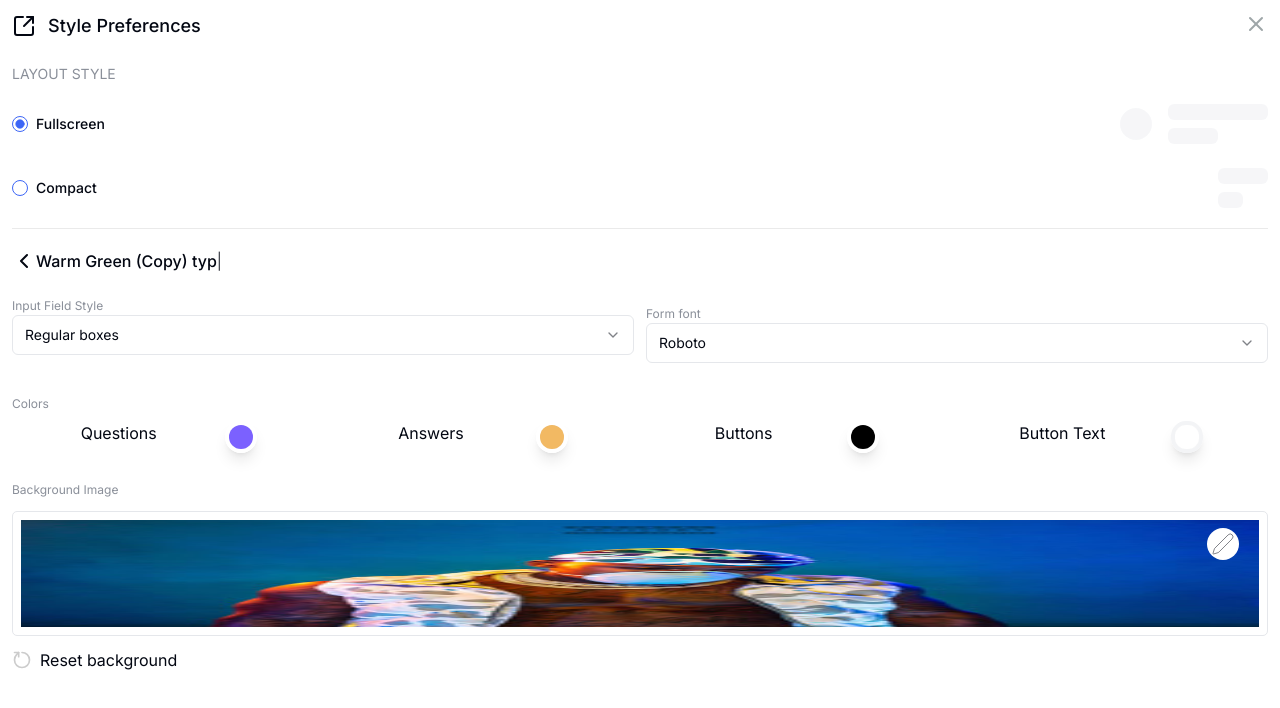
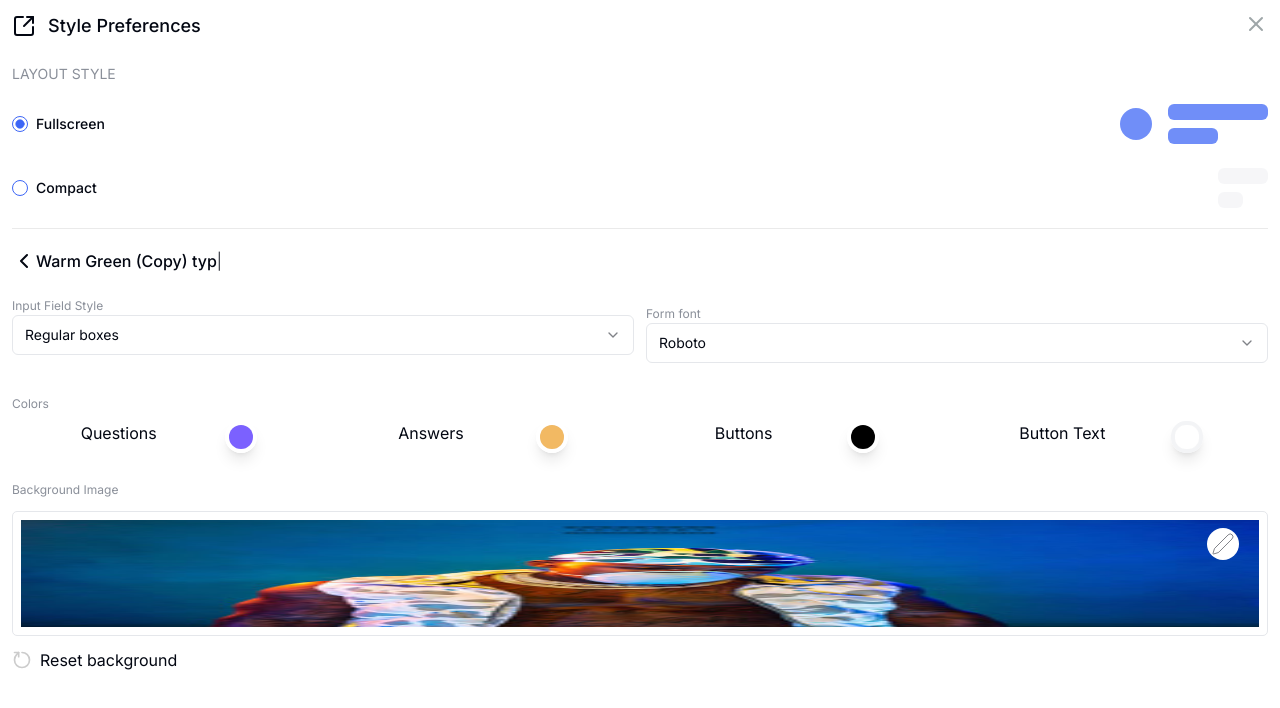
Before and after one commit to wanyama413/pow, a Next.js app: page / in a window 1280 px wide. Shown: the top 708 px of the page. Built offline with nearby package versions, Linux system fonts and the light colour scheme.

Commit message:
skeleton color

```diff
--- a/app/page.jsx
+++ b/app/page.jsx
@@ -30,10 +30,15 @@ const Home = () => {
   const [answerColor, setAnswerColor] = useState("#F2B963");
   const [buttonColor, setButtonColor] = useState("");
   const [buttonTextColor, setButtonTextColor] = useState("#ffffff");
+  const [isSelectActive, setIsSelectActive] = useState(true);
 
   useEffect(() => {
     setIsClient(true);
   }, []);
+  const handleSelectChange = (isActive) => {
+    console.log(isSelectActive);
+    setIsSelectActive((oldActive) => !oldActive);
+  };
   return (
     <main className="p-3 w-full">
       <div className="flex justify-between ">
@@ -54,27 +59,55 @@ const Home = () => {
           >
             <div className="flex items-center justify-between  mb-4 ">
               <div className="flex items-center space-x-2 justify-between">
-                <RadioGroupItem value="option-one" id="option-one " />
+                <RadioGroupItem
+                  onClick={handleSelectChange}
+                  value="option-one"
+                  id="option-one "
+                />
 
                 <Label htmlFor="option-one">Fullscreen</Label>
               </div>
               <div className="flex items-center space-x-4">
-                <Skeleton className="h-8 w-8 rounded-full" />
+                <Skeleton
+                  className={`h-8 w-8 rounded-full ${
+                    isSelectActive ? "bg-[#3D66F6]" : "bg-muted"
+                  }`}
+                />
                 <div className="space-y-2">
-                  <Skeleton className="h-4 w-[100px]" />
-                  <Skeleton className="h-4 w-[50px]" />
+                  <Skeleton
+                    className={`h-4 w-[100px] bg-muted ${
+                      isSelectActive ? "bg-[#3D66F6]" : "bg-muted"
+                    }`}
+                  />
+                  <Skeleton
+                    className={`h-4 w-[50px] bg-muted ${
+                      isSelectActive ? "bg-[#3D66F6]" : "bg-muted"
+                    }`}
+                  />
                 </div>
               </div>
             </div>
             <div className="flex justify-between items-center mb-5">
               <div className="flex items-center space-x-2">
-                <RadioGroupItem value="option-two" id="option-two" />
+                <RadioGroupItem
+                  onClick={handleSelectChange}
+                  value="option-two"
+                  id="option-two"
+                />
                 <Label htmlFor="option-two">Compact</Label>
               </div>
               <div className="flex items-center space-x-4  ">
                 <div className="space-y-2">
-                  <Skeleton className="h-4 w-[50px]" />
-                  <Skeleton className="h-4 w-[25px]" />
+                  <Skeleton
+                    className={`h-4 w-[50px] ${
+                      !isSelectActive ? "bg-[#3D66F6]" : "bg-muted"
+                    }`}
+                  />
+                  <Skeleton
+                    className={`h-4 w-[25px] ${
+                      !isSelectActive ? "bg-[#3D66F6]" : "bg-muted"
+                    }`}
+                  />
                 </div>
               </div>
             </div>
--- a/components/ui/skeleton.tsx
+++ b/components/ui/skeleton.tsx
@@ -1,15 +1,12 @@
-import { cn } from "@/lib/utils"
+import { cn } from "@/lib/utils";
 
 function Skeleton({
   className,
   ...props
 }: React.HTMLAttributes<HTMLDivElement>) {
   return (
-    <div
-      className={cn("animate-pulse rounded-md bg-muted", className)}
-      {...props}
-    />
-  )
+    <div className={cn("animate-pulse rounded-md ", className)} {...props} />
+  );
 }
 
-export { Skeleton }
+export { Skeleton };
```
